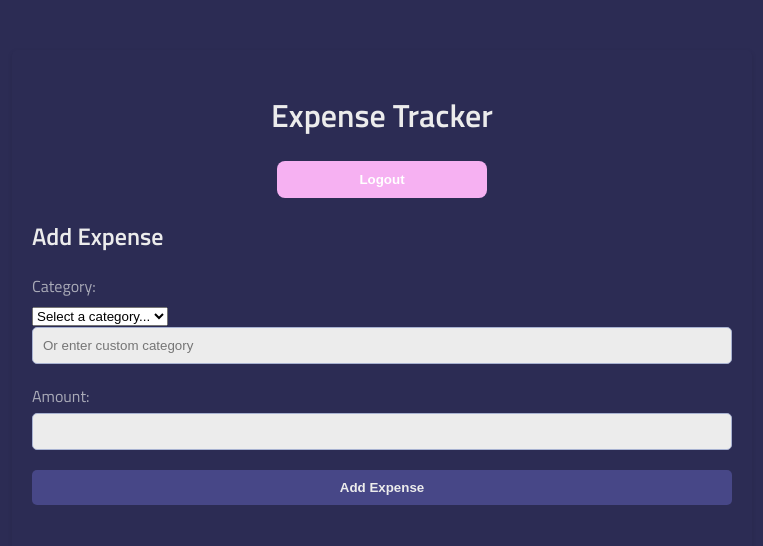
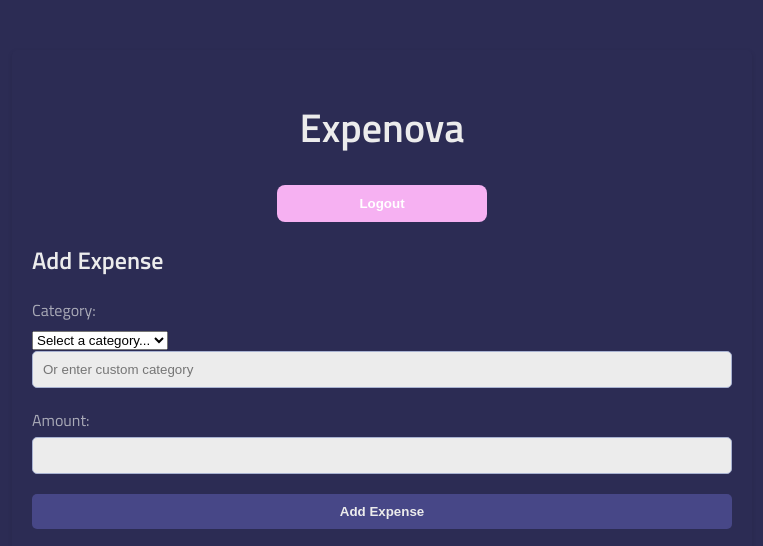
Before and after one commit to di1ara/expenova, a Flask app: template templates/index.html in a window 1280 px wide. Shown: the top 546 px of the page, without its empty margins (258-1021 px from the left). Run offline with Flask 3, Linux system fonts and the light colour scheme; the template is opened without the code that fills it, so the values that code supplies are empty; some libraries are stand-ins or nearby versions.

Commit message:
edited text

```diff
--- a/static/styles.css
+++ b/static/styles.css
@@ -36,6 +36,7 @@ body {
 }
 
 h1 {
+    font-size: 2.5rem;
     text-align: center;
     color: var(--title-color)
 }
--- a/templates/index.html
+++ b/templates/index.html
@@ -3,14 +3,14 @@
 <head>
     <meta charset="UTF-8">
     <meta name="viewport" content="width=device-width, initial-scale=1.0">
-    <title>Expense Tracker</title>
+    <title>Expenova</title>
     <link rel="stylesheet" type="text/css" href="{{ url_for('static', filename='styles.css') }}">
     <script src="https://kit.fontawesome.com/2d42443209.js" crossorigin="anonymous"></script>
 </head>
 <body>
     <div class="container expense">
         <header>
-            <h1>Expense Tracker</h1>
+            <h1>Expenova</h1>
             <!-- Logout Button -->
             <form action="{{ url_for('logout') }}" method="post" class="logout">
                 <button type="submit" class="btn btn-primary">Logout</button>
--- a/templates/landing.html
+++ b/templates/landing.html
@@ -22,7 +22,7 @@
     <div class="clipboard">
         <div class="clipboard-content">
             <!-- Your landing page content goes here -->
-            <h1>Welcome to Expense Tracker</h1>
+            <h1>Welcome to Expenova</h1>
             <p>Track your expenses easily with our app.</p>
             <!-- Update the href attribute to point to the login route -->
             <p><a href="{{ url_for('login') }}" class="btn btn-primary">Get Started</a></p>
```
